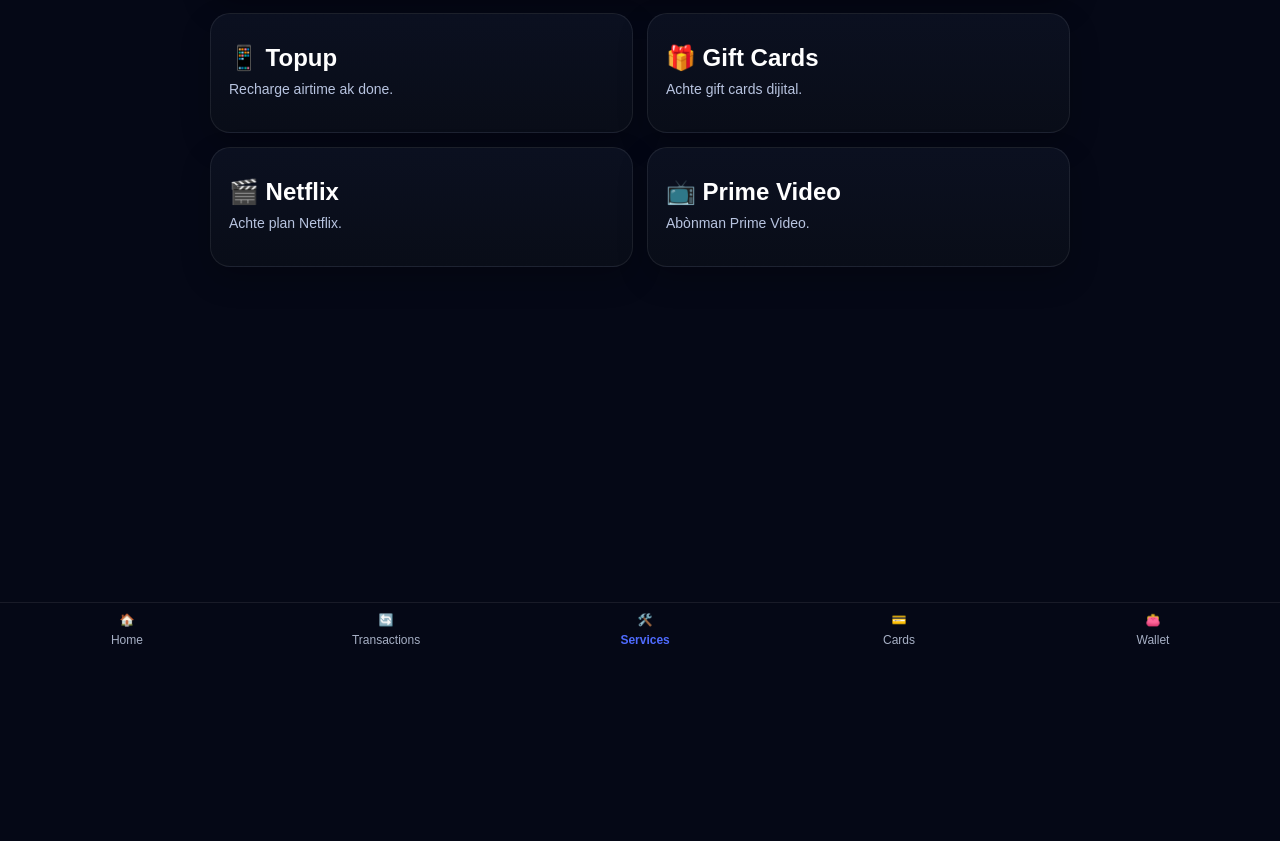
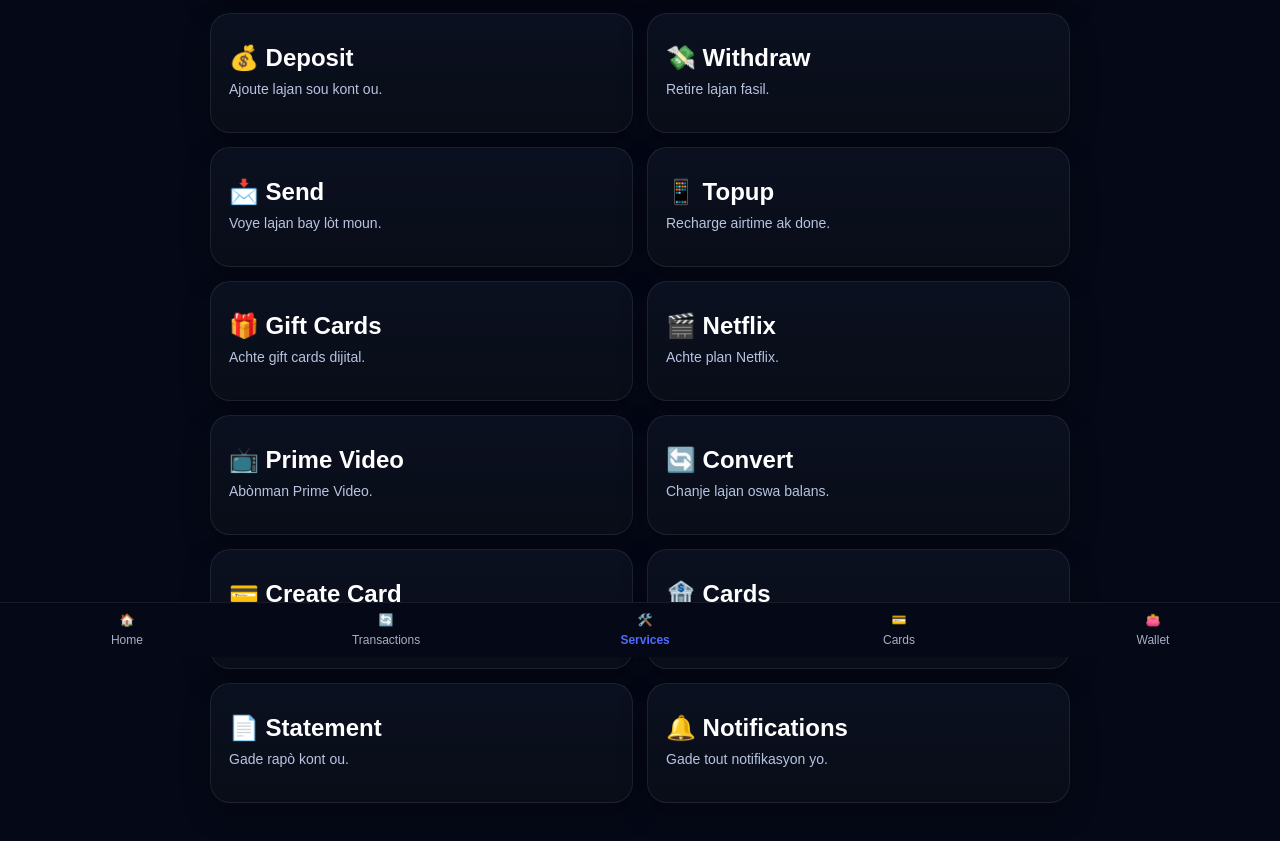
Before and after one commit to Fastpayhaiti/Fastpayhaiti, a website: page services.html in a window 1280 px wide. Shown: the part 143-984 px from the top of the page. Before the commit the page ends 800 px from the top, so only its background shows below. Drawn offline with Linux system fonts and the light colour scheme.

Commit message:
Update services.html

```diff
--- a/services.html
+++ b/services.html
@@ -14,6 +14,21 @@
     </div>
 
     <div class="grid">
+      <a class="service-card" href="/Fastpayhaiti/deposit.html">
+        <div class="service-title">💰 Deposit</div>
+        <div class="service-text">Ajoute lajan sou kont ou.</div>
+      </a>
+
+      <a class="service-card" href="/Fastpayhaiti/withdraw.html">
+        <div class="service-title">💸 Withdraw</div>
+        <div class="service-text">Retire lajan fasil.</div>
+      </a>
+
+      <a class="service-card" href="/Fastpayhaiti/send.html">
+        <div class="service-title">📩 Send</div>
+        <div class="service-text">Voye lajan bay lòt moun.</div>
+      </a>
+
       <a class="service-card" href="/Fastpayhaiti/topup.html">
         <div class="service-title">📱 Topup</div>
         <div class="service-text">Recharge airtime ak done.</div>
@@ -33,6 +48,31 @@
         <div class="service-title">📺 Prime Video</div>
         <div class="service-text">Abònman Prime Video.</div>
       </a>
+
+      <a class="service-card" href="/Fastpayhaiti/convert.html">
+        <div class="service-title">🔄 Convert</div>
+        <div class="service-text">Chanje lajan oswa balans.</div>
+      </a>
+
+      <a class="service-card" href="/Fastpayhaiti/create-card.html">
+        <div class="service-title">💳 Create Card</div>
+        <div class="service-text">Kreye nouvo kat.</div>
+      </a>
+
+      <a class="service-card" href="/Fastpayhaiti/cards.html">
+        <div class="service-title">🏦 Cards</div>
+        <div class="service-text">Jere tout kat yo.</div>
+      </a>
+
+      <a class="service-card" href="/Fastpayhaiti/statement.html">
+        <div class="service-title">📄 Statement</div>
+        <div class="service-text">Gade rapò kont ou.</div>
+      </a>
+
+      <a class="service-card" href="/Fastpayhaiti/notification.html">
+        <div class="service-title">🔔 Notifications</div>
+        <div class="service-text">Gade tout notifikasyon yo.</div>
+      </a>
     </div>
   </div>
 
```
